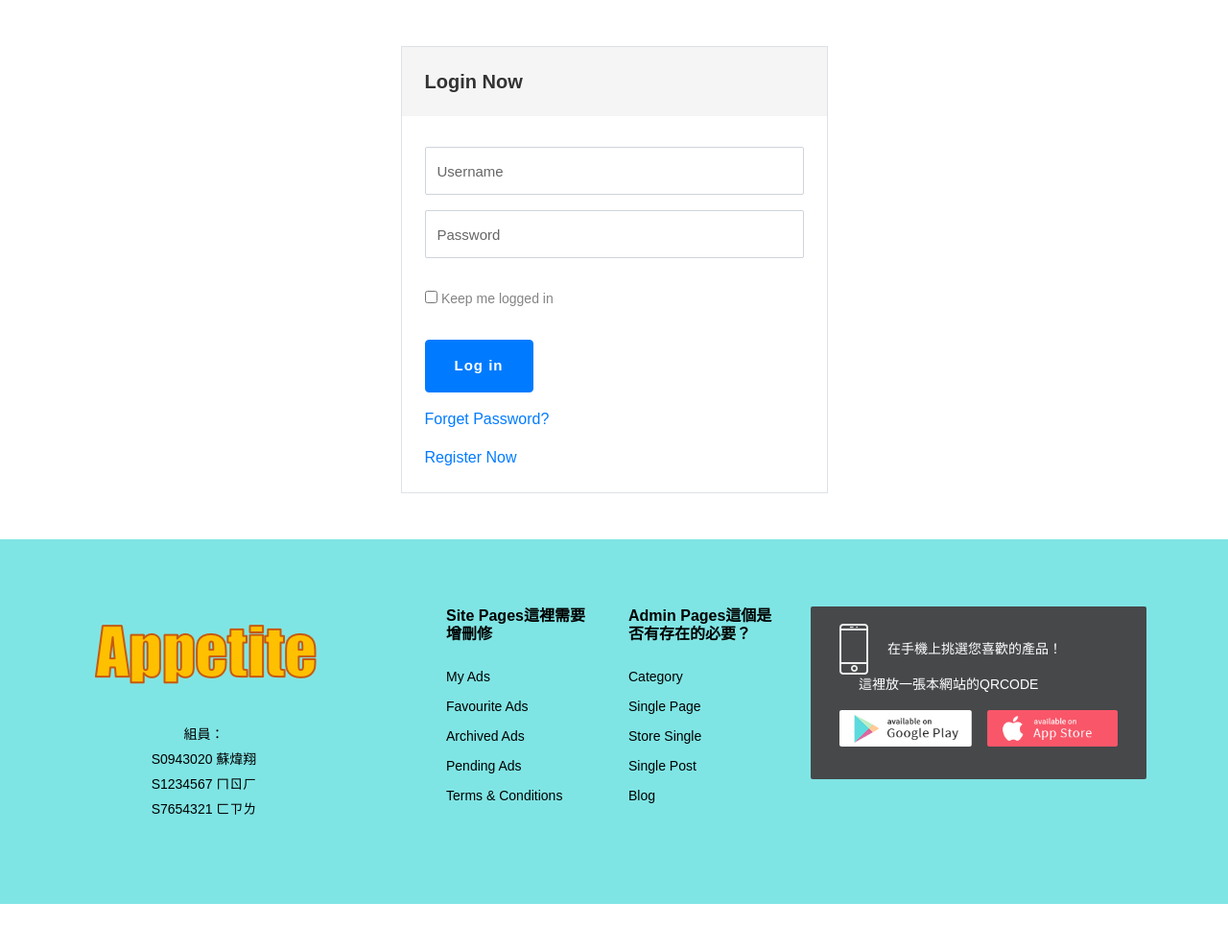
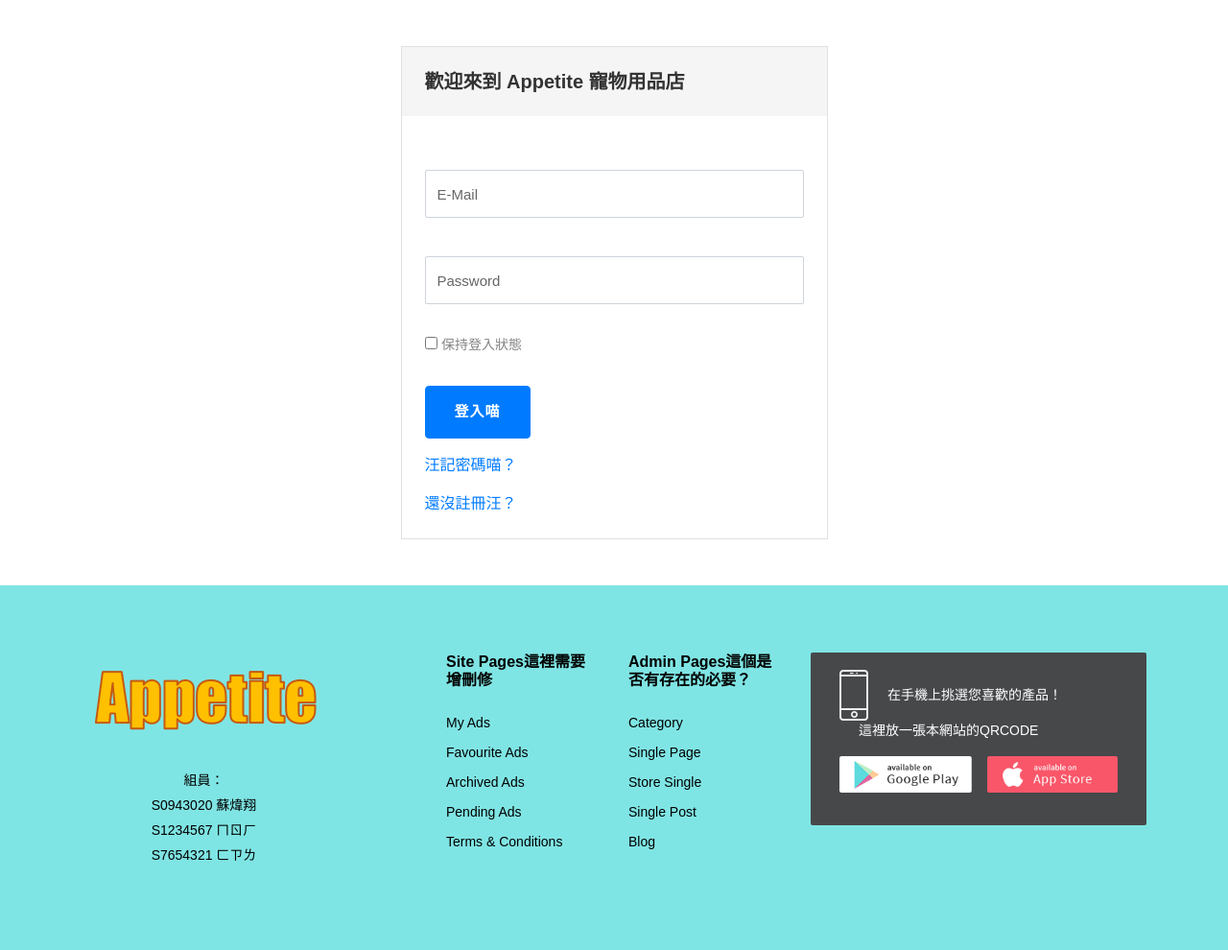
Before and after one commit to sushi3085/group_24, a PHP site: page /login.php in a window 1280 px wide. Shown: the part 145-1135 px from the top of the page at 96% size. Before the commit the page ends 1087 px from the top, so only its background shows below. Run offline with PHP 8.4, Linux system fonts and the light colour scheme; some libraries are stand-ins or nearby versions; some web fonts are replaced.

Commit message:
修正連結、增加註冊所需資訊、表單驗證

```diff
--- a/css/style.css
+++ b/css/style.css
@@ -4,6 +4,11 @@
  * FACEBOOK: https://www.facebook.com/themefisher
  * GITHUB: https://github.com/themefisher/
  */
+
+ .error{
+  color: red;
+ }
+
 
 /*=== MEDIA QUERY ===*/
 @import url("https://fonts.googleapis.com/css?family=Muli:300,400,600,700,800,900");
--- a/header.php
+++ b/header.php
@@ -82,7 +82,7 @@ echo'
 								<a class="nav-link login-button" href="login.php" style="border: solid black 2px; color:black;">登入</a>
 							</li>
 							<li class="nav-item">
-								<a class="nav-link text-white add-button" href="ad-listing.html"><i class="fa fa-plus-circle"></i> 加入會員</a>
+								<a class="nav-link text-white add-button" href="register.php"><i class="fa fa-plus-circle"></i> 加入會員</a>
 							</li>
 						</ul>
 					</div>
--- /dev/null
+++ b/js/form_validation.js
@@ -0,0 +1,52 @@
+$(document).ready(function ($) {
+    $("form").validate({
+        rules:{
+            "mail":{
+                required: true,
+                email: true,
+            },
+            "pswd":{
+                required: true,
+                minlength: 8,
+            },
+            "checkpswd":{
+                required: true,
+                equalTo: "#pswd",
+            },
+            "birthday":{
+                required: true,
+            },
+            "registering":{
+                required: true,
+            }
+        },
+        messages:{
+            "mail":{
+                required:"請輸入電子郵件",
+                email:"請輸入正確的電子郵件",
+            },
+            "pswd":{
+                required:"請輸入密碼",
+                minlength:"密碼長度至少8個字元",
+            },
+            "checkpswd":{
+                required:"請再次輸入密碼",
+                equalTo:"兩次輸入密碼不一致",
+            },
+            "birthday":{
+                required:"請選擇生日",
+            },
+            "registering":{
+                required:"請同意您喜歡可愛動物",
+            }
+        },
+        errorPlacement: function (error, element) {
+            if(element.attr("name") == "mail")
+                error.insertAfter($("#mail-error"))
+            if(element.attr("name") == "pswd")
+                error.insertAfter($("#pswd-error"))
+            if(element.attr("name") == "checkpswd")
+                error.insertAfter($("#checkpswd-error"))
+        }
+    });
+});
--- a/login.php
+++ b/login.php
@@ -12,7 +12,7 @@
 
   <!-- ** Basic Page Needs ** -->
   <meta charset="utf-8">
-  <title>Classimax | Classified Marketplace Template</title>
+  <title>Appetite 寵物用品店</title>
 
   <!-- ** Mobile Specific Metas ** -->
   <meta http-equiv="X-UA-Compatible" content="IE=edge">
@@ -38,6 +38,9 @@
   <?php
   include "color_ramp.php";
   ?>
+  <script src="https://ajax.googleapis.com/ajax/libs/jquery/1.12.0/jquery.min.js"></script>
+  <script src="http://ajax.aspnetcdn.com/ajax/jquery.validate/1.14.0/jquery.validate.min.js"></script>
+  <script src="js/form_validation.js"></script>
 
 </head>
 
@@ -52,18 +55,20 @@ include "header.php";
     <div class="row justify-content-center">
       <div class="col-lg-5 col-md-8 align-item-center">
         <div class="border">
-          <h3 class="bg-gray p-4">Login Now</h3>
+          <h3 class="bg-gray p-4">歡迎來到 Appetite 寵物用品店</h3>
           <form action="#" id="form">
             <fieldset class="p-4">
-              <input class="form-control mb-3" type="text" placeholder="Username" required>
-              <input class="form-control mb-3" type="password" placeholder="Password" required>
+              <label id="mail-error" class="error" for="mail"></label>
+              <input class="form-control mb-3" type="text" placeholder="E-Mail" name="mail" required>
+              <label id="pswd-error" class="error" for="pswd"></label>
+              <input class="form-control mb-3" type="password" placeholder="Password" name="pswd" required>
               <div class="loggedin-forgot">
                 <input type="checkbox" id="keep-me-logged-in">
-                <label for="keep-me-logged-in" class="pt-3 pb-2">Keep me logged in</label>
+                <label for="keep-me-logged-in" class="pt-3 pb-2">保持登入狀態</label>
               </div>
-              <button type="submit" class="btn btn-primary font-weight-bold mt-3">Log in</button>
-              <a class="mt-3 d-block text-primary" href="#!">Forget Password?</a>
-              <a class="mt-3 d-inline-block text-primary" href="register.html">Register Now</a>
+              <button type="submit" class="btn btn-primary font-weight-bold mt-3 btn-wide">登入喵</button>
+              <a class="mt-3 d-block text-primary" href="#!">汪記密碼喵？</a>
+              <a class="mt-3 d-inline-block text-primary" href="register.html">還沒註冊汪？</a>
             </fieldset>
           </form>
         </div>
```
Also changed, not shown: register.php (+18 -3 lines).
